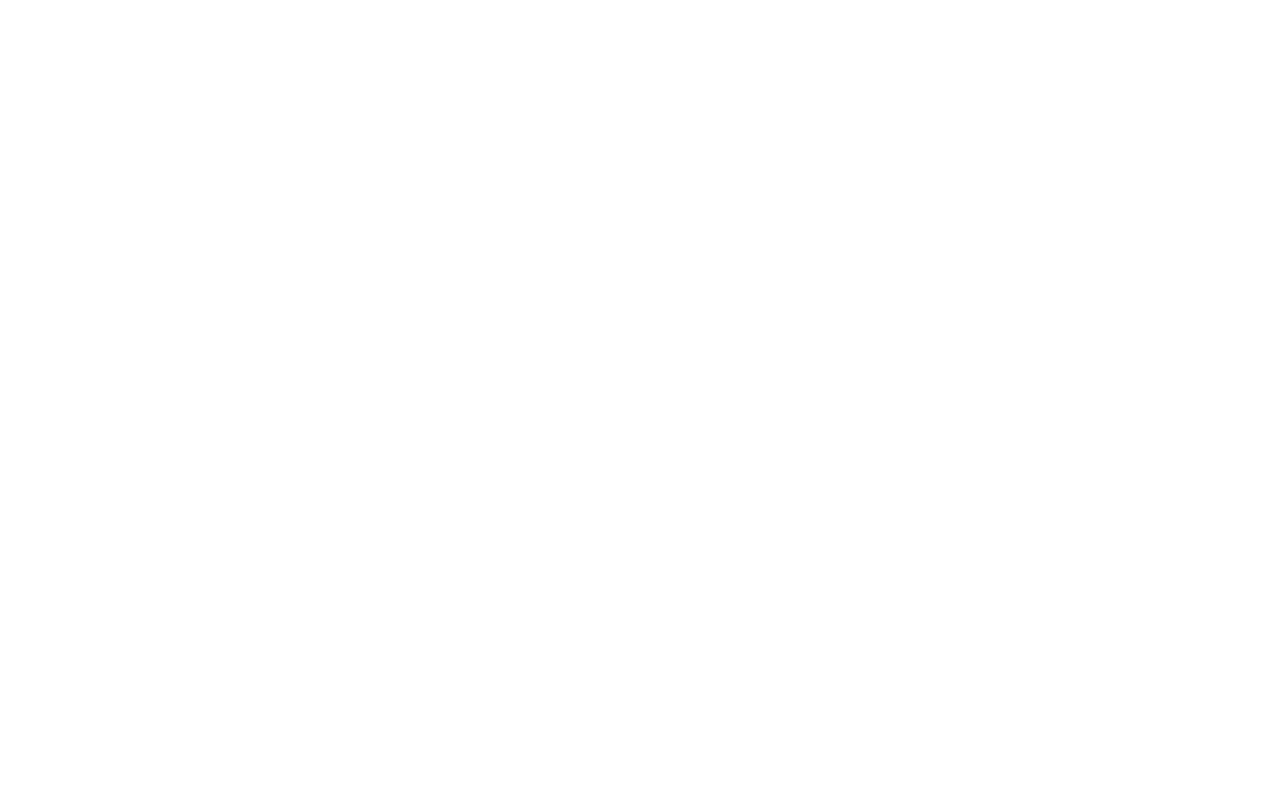
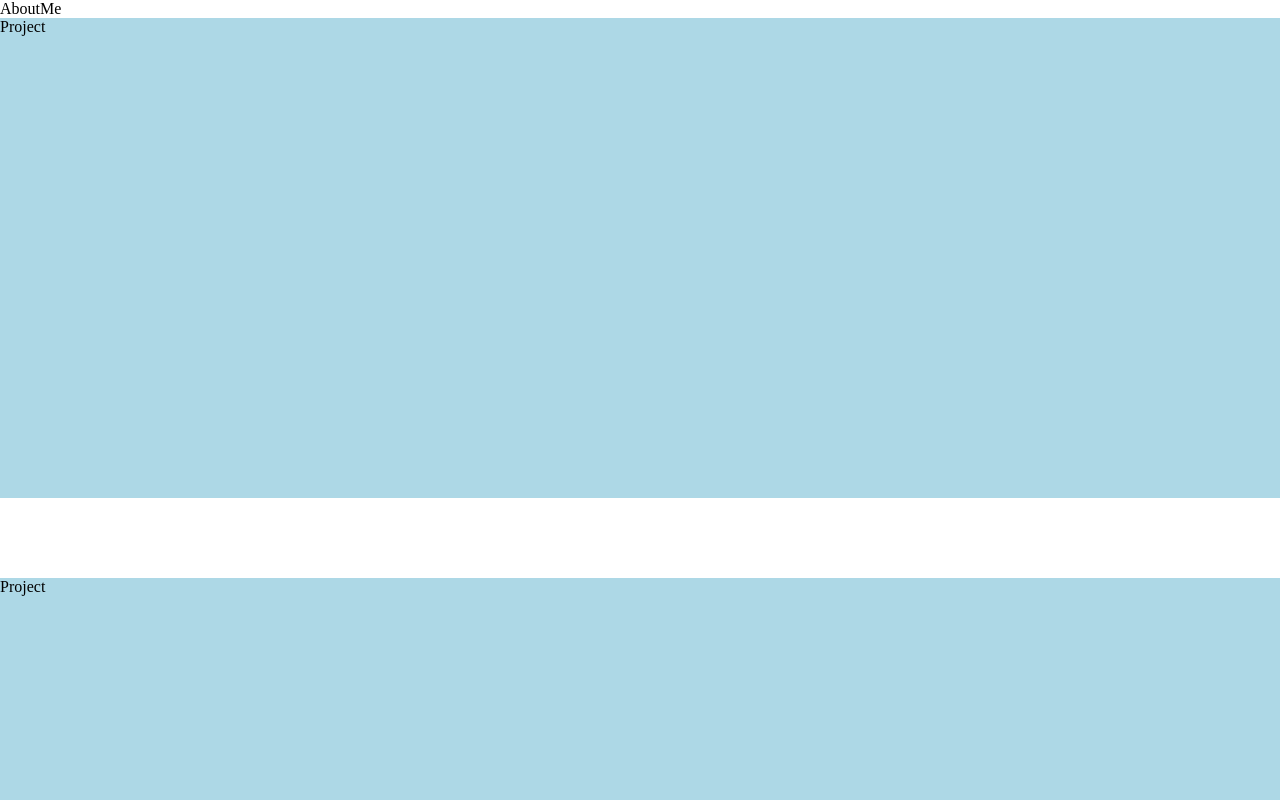
Before and after one commit to NSJTeo/nicholas-macdonald, a React (Create React App) app: page / in a window 1280 px wide. Shown: the top 800 px of the page. Built offline with nearby package versions, Linux system fonts and the light colour scheme.

Commit message:
Intersection Observer animation

```diff
--- a/package.json
+++ b/package.json
@@ -13,6 +13,7 @@
     "react": "^18.1.0",
     "react-dom": "^18.1.0",
     "react-scripts": "5.0.1",
+    "styled-components": "^5.3.5",
     "typescript": "^4.6.4",
     "web-vitals": "^2.1.4"
   },
@@ -39,5 +40,8 @@
       "last 1 firefox version",
       "last 1 safari version"
     ]
+  },
+  "devDependencies": {
+    "@types/styled-components": "^5.1.25"
   }
 }
--- a/src/App.tsx
+++ b/src/App.tsx
@@ -1,5 +1,16 @@
+import projects from './assets/projects.json';
+import AboutMe from './components/AboutMe';
+import Project from './components/Project';
+
+const projectsList = projects.map((_project, i) => <Project key={i} />);
+
 function App() {
-  return null;
+  return (
+    <>
+      <AboutMe />
+      <ul>{projectsList}</ul>
+    </>
+  );
 }
 
 export default App;
--- /dev/null
+++ b/src/components/AboutMe.tsx
@@ -0,0 +1,5 @@
+import React from 'react';
+
+export default function AboutMe() {
+  return <div>AboutMe</div>;
+}
--- /dev/null
+++ b/src/components/Project.tsx
@@ -0,0 +1,45 @@
+import { useState, useRef, useEffect } from 'react';
+import styled from 'styled-components';
+
+interface ContainerProps {
+  inView: boolean;
+}
+
+const OuterContainer = styled.li`
+  height: 30rem;
+  margin-bottom: 5rem;
+  background: lightblue;
+  list-style: none;
+  overflow-x: hidden;
+`;
+
+const InnerContainer = styled.div<ContainerProps>`
+  opacity: 0;
+  transition: transform 1s cubic-bezier(0, 0.9, 0.27, 0.99), opacity 1.5s;
+  transform: translateX(100%);
+  ${({ inView }) => (inView ? 'transform: translateX(0%); opacity: 1;' : '')}
+`;
+
+export default function Project() {
+  const [inView, setInView] = useState(false);
+  const projectEl = useRef(null);
+
+  useEffect(() => {
+    const observer = new IntersectionObserver((entries) => {
+      const [entry] = entries;
+      if (entry.isIntersecting) {
+        setInView(true);
+        observer.disconnect();
+      }
+    });
+    if (projectEl?.current) {
+      observer.observe(projectEl.current);
+    }
+  }, []);
+
+  return (
+    <OuterContainer ref={projectEl}>
+      <InnerContainer inView={inView}>Project</InnerContainer>
+    </OuterContainer>
+  );
+}
--- a/src/index.tsx
+++ b/src/index.tsx
@@ -1,12 +1,22 @@
 import React from 'react';
 import ReactDOM from 'react-dom/client';
 import App from './App';
+import { createGlobalStyle } from 'styled-components';
+
+const GlobalStyles = createGlobalStyle`
+  *, *::before, *::after {
+    box-sizing: border-box;
+    padding: 0;
+    margin: 0;
+  }
+`;
 
 const root = ReactDOM.createRoot(
   document.getElementById('root') as HTMLElement
 );
 root.render(
   <React.StrictMode>
+    <GlobalStyles />
     <App />
   </React.StrictMode>
 );
```
Also changed, not shown: 1 other file (tests, documents, lock files or other folders).
